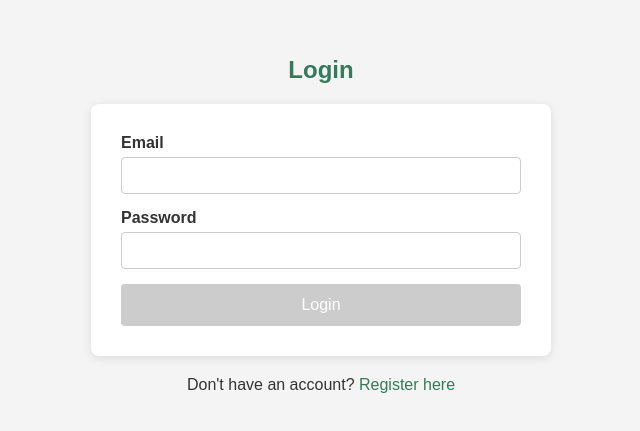
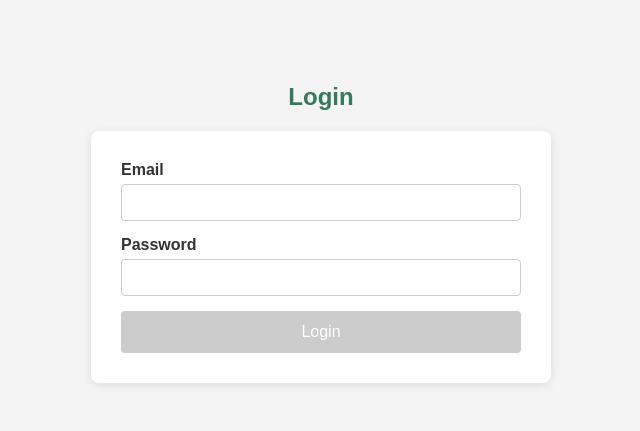
Before and after one commit to rhazem13/employeemanager_frontend, an Angular app: page /login in a window 1280 px wide. Shown: the part 197-628 px from the top of the page, without its empty margins (319-959 px from the left). Built offline with nearby package versions, Linux system fonts and the light colour scheme.

Commit message:
disable register

```diff
--- a/src/app/app.routes.ts
+++ b/src/app/app.routes.ts
@@ -1,6 +1,6 @@
 import { Routes } from '@angular/router';
 import { LoginComponent } from './components/login/login.component';
-import { RegisterComponent } from './components/register/register.component';
+// // import { RegisterComponent } from './components/register/register.component';
 import { DashboardComponent } from './components/dashboard/dashboard.component';
 import { EmployeeListComponent } from './components/employee-list/employee-list.component';
 import { AddEmployeeComponent } from './components/add-employee/add-employee.component';
@@ -17,13 +17,13 @@ export const routes: Routes = [
         (m) => m.LoginComponent
       ),
   },
-  {
-    path: 'register',
-    loadComponent: () =>
-      import('./components/register/register.component').then(
-        (m) => m.RegisterComponent
-      ),
-  },
+  // {
+  //   path: 'register',
+  //   loadComponent: () =>
+  //     import('./components/register/register.component').then(
+  //       (m) => m.RegisterComponent
+  //     ),
+  // },
 
   // Protected routes using the main layout
   {
--- a/src/app/components/login/login.component.html
+++ b/src/app/components/login/login.component.html
@@ -60,5 +60,6 @@
       <span *ngIf="isLoading">Logging in...</span>
     </button>
   </form>
-  <p>Don't have an account? <a routerLink="/register">Register here</a></p>
+  <!-- Registration temporarily disabled -->
+  <!-- <p>Don't have an account? <a routerLink="/register">Register here</a></p> -->
 </div>
```
